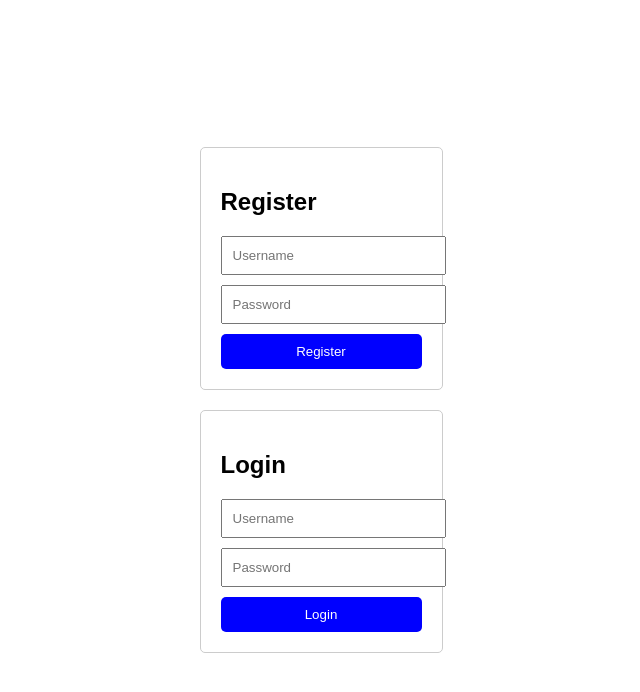
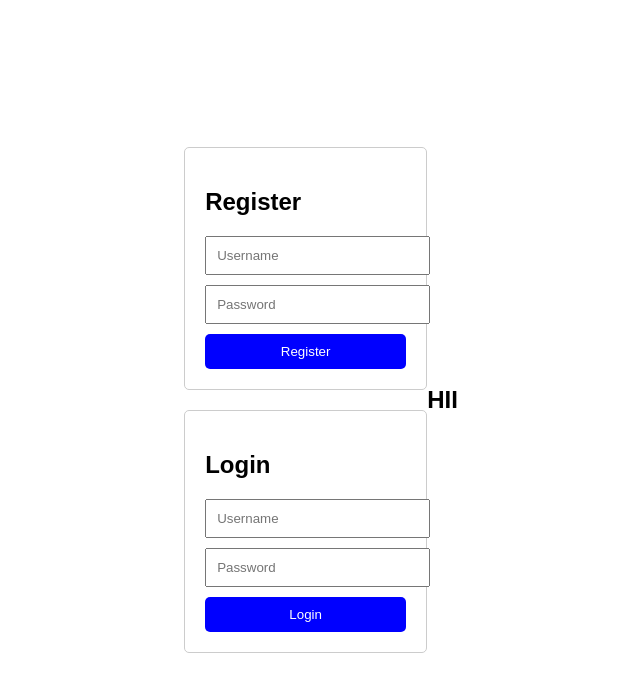
Before and after one commit to Divyank-Chauhann/registration_and_login, a plain HTML site: page index.html in a window 1280 px wide. Shown: the whole page, without its empty margins (319-959 px from the left). Drawn offline with Linux system fonts and the light colour scheme.

Commit message:
update in div

```diff
--- a/index.html
+++ b/index.html
@@ -22,6 +22,9 @@
       <button type="submit">Login</button>
     </form>
   </div>
+  <div>
+    <h2>HII</h2>
+  </div>
   <script src="scripts.js"></script>
 </body>
 </html>
```
